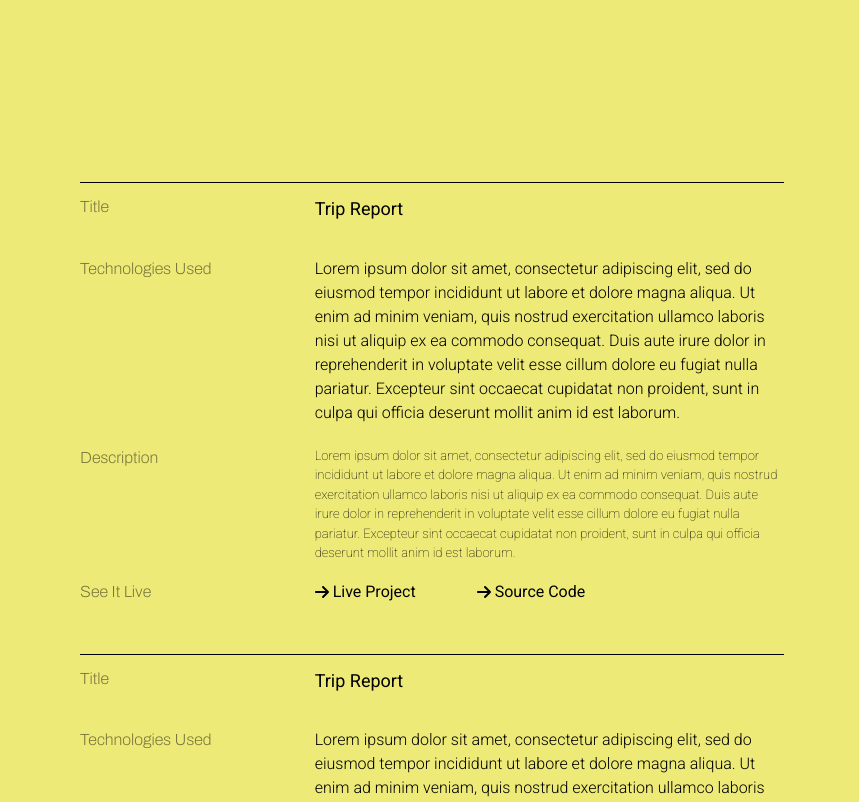
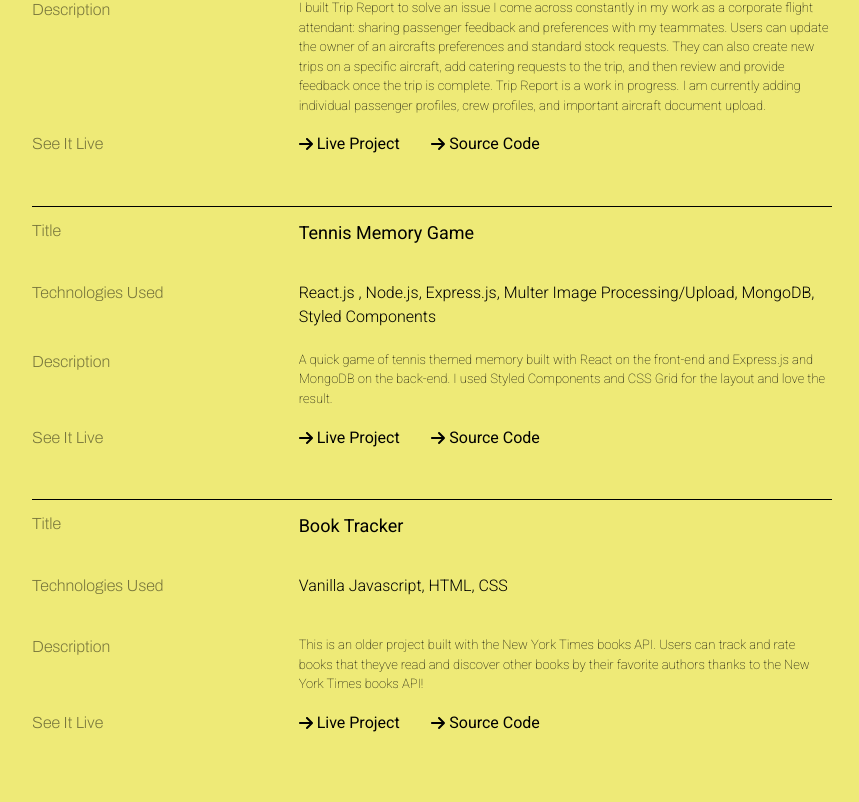
Before and after one commit to nongrubl89/portfolio-mio, a Next.js app: page / in a window 1280 px wide. Shown: the part 1398-2200 px from the top of the page, without its empty margins (208-1067 px from the left). After the commit the page ends 2171 px from the top, so only its background shows below. Built offline with nearby package versions, Linux system fonts and the light colour scheme.

Commit message:
styling fixes and details added to projects

```diff
--- a/components/HomePage.js
+++ b/components/HomePage.js
@@ -70,13 +70,13 @@ export default function AnimatedTitle() {
   const characterAnimation = {
     hidden: {
       opacity: 0,
-      y: `0.25em`,
+      y: `.5em`,
     },
     visible: {
       opacity: 1,
       y: `0em`,
       transition: {
-        duration: 5,
+        duration: 3,
         ease: [0.2, 0.65, 0.3, 0.9],
       },
     },
--- a/components/Page.js
+++ b/components/Page.js
@@ -47,13 +47,13 @@ export default function Page({ children }) {
     const position = window.scrollY;
     console.log(position);
     setScrollPosition(position);
-    if (scrollPosition >= 100 && scrollPosition <= 600) {
+    if (scrollPosition >= 100 && scrollPosition <= 800) {
       setColor('#1a62a3');
     }
     if (scrollPosition <= 100) {
       setColor('#eeea77');
     }
-    if (scrollPosition >= 600) {
+    if (scrollPosition >= 800) {
       setColor('#9678B6');
     }
   };
--- a/components/Portfolio.js
+++ b/components/Portfolio.js
@@ -6,40 +6,43 @@ import Link from 'next/link';
 const projects = [
   {
     name: 'Trip Report',
-    Tecnologies:
-      'Lorem ipsum dolor sit amet, consectetur adipiscing elit, sed do eiusmod tempor incididunt ut labore et dolore magna aliqua. Ut enim ad minim veniam, quis nostrud exercitation ullamco laboris nisi ut aliquip ex ea commodo consequat. Duis aute irure dolor in reprehenderit in voluptate velit esse cillum dolore eu fugiat nulla pariatur. Excepteur sint occaecat cupidatat non proident, sunt in culpa qui officia deserunt mollit anim id est laborum.',
+    Tecnologies: 'Next.js, React Styled Components, Apollo GraphQL, Strapi CMS',
     Description:
-      'Lorem ipsum dolor sit amet, consectetur adipiscing elit, sed do eiusmod tempor incididunt ut labore et dolore magna aliqua. Ut enim ad minim veniam, quis nostrud exercitation ullamco laboris nisi ut aliquip ex ea commodo consequat. Duis aute irure dolor in reprehenderit in voluptate velit esse cillum dolore eu fugiat nulla pariatur. Excepteur sint occaecat cupidatat non proident, sunt in culpa qui officia deserunt mollit anim id est laborum.',
-    SourceCode: 'github.com',
-    LiveProject: 'github.com',
+      'I built Trip Report to solve an issue I come across constantly in my work as a corporate flight attendant: sharing passenger feedback and preferences with my teammates. Users can update the owner of an aircrafts preferences and standard stock requests. They can also create new trips on a specific aircraft, add catering requests to the trip, and then review and provide feedback once the trip is complete. Trip Report is a work in progress. I am currently adding individual passenger profiles, crew profiles, and important aircraft document upload.',
+    SourceCode: 'https://github.com/nongrubl89/Trip-Report',
+    LiveProject: 'https://trip-report-d9g2.vercel.app/',
   },
   {
-    name: 'Trip Report',
+    name: 'Tennis Memory Game',
     Tecnologies:
-      'Lorem ipsum dolor sit amet, consectetur adipiscing elit, sed do eiusmod tempor incididunt ut labore et dolore magna aliqua. Ut enim ad minim veniam, quis nostrud exercitation ullamco laboris nisi ut aliquip ex ea commodo consequat. Duis aute irure dolor in reprehenderit in voluptate velit esse cillum dolore eu fugiat nulla pariatur. Excepteur sint occaecat cupidatat non proident, sunt in culpa qui officia deserunt mollit anim id est laborum.',
+      'React.js , Node.js, Express.js, Multer Image Processing/Upload, MongoDB, Styled Components',
     Description:
-      'Lorem ipsum dolor sit amet, consectetur adipiscing elit, sed do eiusmod tempor incididunt ut labore et dolore magna aliqua. Ut enim ad minim veniam, quis nostrud exercitation ullamco laboris nisi ut aliquip ex ea commodo consequat. Duis aute irure dolor in reprehenderit in voluptate velit esse cillum dolore eu fugiat nulla pariatur. Excepteur sint occaecat cupidatat non proident, sunt in culpa qui officia deserunt mollit anim id est laborum.',
-    SourceCode: 'github.com',
-    LiveProject: 'github.com',
+      'A quick game of tennis themed memory built with React on the front-end and Express.js and MongoDB on the back-end. I used Styled Components and CSS Grid for the layout and love the result. ',
+    SourceCode: 'https://github.com/nongrubl89/Tennis-Memory-Game',
+    LiveProject: 'https://ecstatic-lichterman-006afa.netlify.app/',
   },
   {
-    name: 'Trip Report',
-    Tecnologies:
-      'Lorem ipsum dolor sit amet, consectetur adipiscing elit, sed do eiusmod tempor incididunt ut labore et dolore magna aliqua. Ut enim ad minim veniam, quis nostrud exercitation ullamco laboris nisi ut aliquip ex ea commodo consequat. Duis aute irure dolor in reprehenderit in voluptate velit esse cillum dolore eu fugiat nulla pariatur. Excepteur sint occaecat cupidatat non proident, sunt in culpa qui officia deserunt mollit anim id est laborum.',
+    name: 'Book Tracker',
+    Tecnologies: 'Vanilla Javascript, HTML, CSS',
     Description:
-      'Lorem ipsum dolor sit amet, consectetur adipiscing elit, sed do eiusmod tempor incididunt ut labore et dolore magna aliqua. Ut enim ad minim veniam, quis nostrud exercitation ullamco laboris nisi ut aliquip ex ea commodo consequat. Duis aute irure dolor in reprehenderit in voluptate velit esse cillum dolore eu fugiat nulla pariatur. Excepteur sint occaecat cupidatat non proident, sunt in culpa qui officia deserunt mollit anim id est laborum.',
+      'This is an older project built with the New York Times books API. Users can track and rate books that theyve read and discover other books by their favorite authors thanks to the New York Times books API!',
     SourceCode: 'github.com',
     LiveProject: 'github.com',
   },
 ];
 
+const Frame = styled.div`
+  display: grid;
+  grid-template-columns: 15% 70% 15%;
+`;
+
 const PortfolioContainer = styled.div`
   display: grid;
   grid-template-columns: 1fr 2fr;
+  grid-column: 2/3;
   height: 100vh;
   text-align: left;
   padding: 2em;
-  margin: 10em;
   @media only screen and (min-device-width: 320px) and (max-device-width: 480px) and (-webkit-min-device-pixel-ratio: 2) {
     margin: 3em;
   }
@@ -65,24 +68,9 @@ const PortfolioBlurb = styled.h4`
   }
 `;
 
-// const Line = styled.hr`
-//   grid-column: 1/3;
-//   color: black;
-// `;
-
-// const MyButton = styled.button`
-//   background-color: black;
-//   color: white;
-//   font-family: 'Roboto', sans-serif;
-//   font-weight: 400;
-//   border: none;
-//   border-radius: 2px;
-//   padding: 1em;
-// `;
-
 const ButtonDiv = styled.div`
   gap: 1em;
-  width: 300px;
+  width: max-content;
   display: grid;
   justify-items: stretch;
   align-items: start;
@@ -95,10 +83,14 @@ const LinkDiv = styled.div`
   align-items: center;
   font-size: medium;
   gap: 0.25em;
+  @media only screen and (min-device-width: 320px) and (max-device-width: 480px) and (-webkit-min-device-pixel-ratio: 2) {
+    font-size: 1.5em;
+  }
 `;
 
 export default function Portfolio() {
   return (
+    <Frame>
       <PortfolioContainer>
         {projects.map((project) => (
           <>
@@ -143,5 +135,6 @@ export default function Portfolio() {
           </>
         ))}
       </PortfolioContainer>
+    </Frame>
   );
 }
--- a/components/PortfolioTicker.js
+++ b/components/PortfolioTicker.js
@@ -16,7 +16,7 @@ const TickerContainer = styled.div`
   padding-left: 100%;
   box-sizing: content-box;
   position: relative;
-  height: 60vh;
+  height: 50vh;
 `;
 const Ticker = styled.div`
   display: inline-block;
@@ -32,7 +32,7 @@ const Ticker = styled.div`
 const TickerItem = styled.h1`
   display: inline-block;
   padding: 0 1rem;
-  font-size: 10vw;
+  font-size: 3em;
   font-family: 'Archivo', sans-serif;
   font-weight: 300;
   animation-delay: ${(props) => props.animationDelay};
```
Lines whose indentation alone changed are shown as unchanged.
